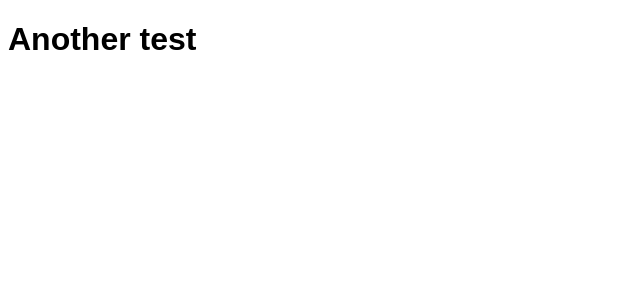
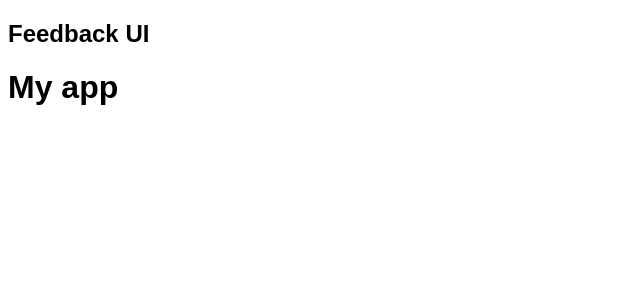
Before and after one commit to NemanjaJovic/feedback-app, a React (Create React App) app: page / in a window 1280 px wide. Shown: the top 300 px of the page, without its empty margins (0-640 px from the left). Built offline with nearby package versions, Linux system fonts and the light colour scheme.

Commit message:
added component and props

```diff
--- a/public/index.html
+++ b/public/index.html
@@ -10,34 +10,11 @@
       content="Web site created using create-react-app"
     />
     <link rel="apple-touch-icon" href="%PUBLIC_URL%/logo192.png" />
-    <!--
-      manifest.json provides metadata used when your web app is installed on a
-      user's mobile device or desktop. See https://developers.google.com/web/fundamentals/web-app-manifest/
-    -->
     <link rel="manifest" href="%PUBLIC_URL%/manifest.json" />
-    <!--
-      Notice the use of %PUBLIC_URL% in the tags above.
-      It will be replaced with the URL of the `public` folder during the build.
-      Only files inside the `public` folder can be referenced from the HTML.
-
-      Unlike "/favicon.ico" or "favicon.ico", "%PUBLIC_URL%/favicon.ico" will
-      work correctly both with client-side routing and a non-root public URL.
-      Learn how to configure a non-root public URL by running `npm run build`.
-    -->
-    <title>React App</title>
+    <title>Feedback App</title>
   </head>
   <body>
     <noscript>You need to enable JavaScript to run this app.</noscript>
     <div id="root"></div>
-    <!--
-      This HTML file is a template.
-      If you open it directly in the browser, you will see an empty page.
-
-      You can add webfonts, meta tags, or analytics to this file.
-      The build step will place the bundled scripts into the <body> tag.
-
-      To begin the development, run `npm start` or `yarn start`.
-      To create a production bundle, use `npm run build` or `yarn build`.
-    -->
   </body>
 </html>
--- a/src/App.js
+++ b/src/App.js
@@ -1,8 +1,13 @@
+import Header from './components/Header'
+
 function App() {
   return (
-    <div className='container'>
-      <h1>Another test</h1>
-    </div>
+    <>
+      <Header />
+      <div className='container'>
+        <h1>My app</h1>
+      </div>
+    </>
   )
 }
 
--- /dev/null
+++ b/src/components/Header.jsx
@@ -0,0 +1,19 @@
+import PropTypes from 'prop-types'
+
+function Header({ text }) {
+  return (<header>
+      <div className="container">
+          <h2>{text}</h2>
+      </div>
+  </header>)
+}
+
+Header.defaultProps = {
+    text: 'Feedback UI',
+  }
+
+Header.propTypes = {
+    text: PropTypes.string
+}
+
+export default Header;
```
